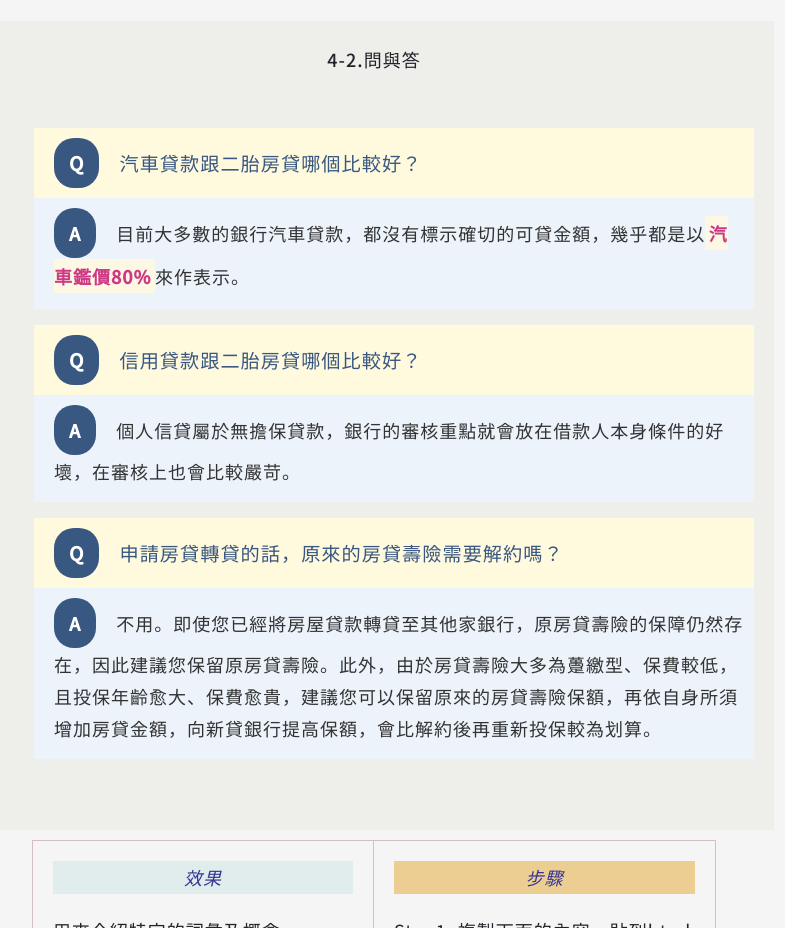
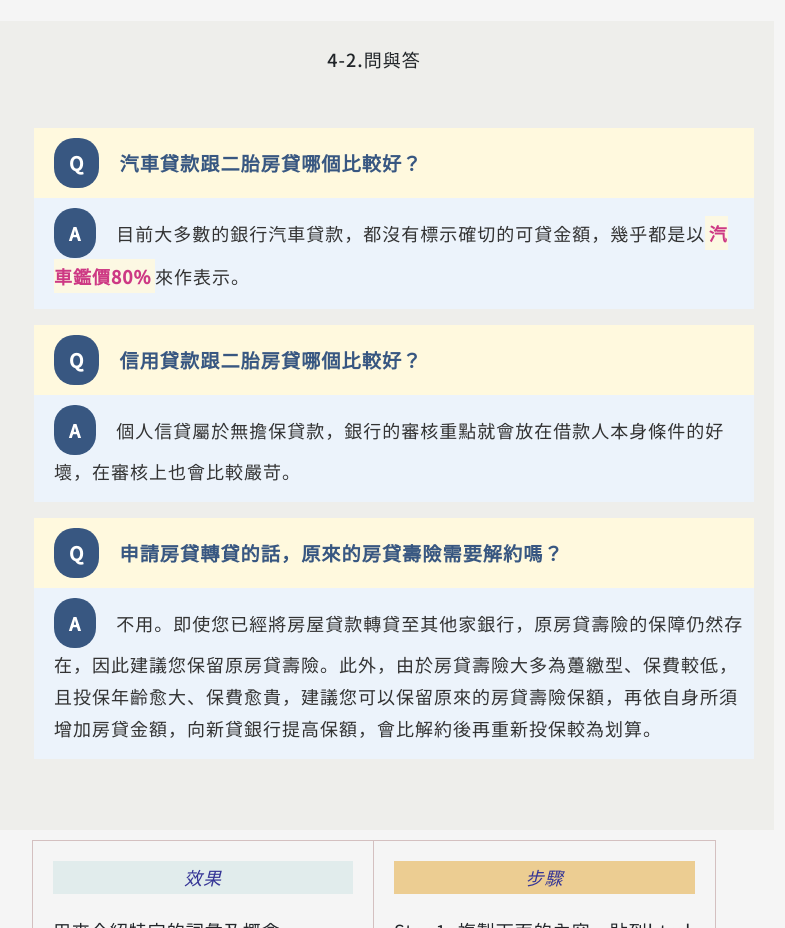
Before and after one commit to yummyHouse/houseCss, a plain HTML site: page block.html in a window 1280 px wide. Shown: the part 940-1868 px from the top of the page, without its empty margins (266-1051 px from the left). Drawn offline with nearby package versions, Linux system fonts and the light colour scheme.

Commit message:
0302-2
font-weight

```diff
--- a/css/houseloanstyle.css
+++ b/css/houseloanstyle.css
@@ -744,7 +744,6 @@ section.Tips h4::before {
 	color: #385781;
 	font-weight: 600;
 	font-size: 1.2rem;
-	font-weight: 400;
 	background-color: #fff9de;
 	margin: 0;
 	padding: 10px 20px;
```
